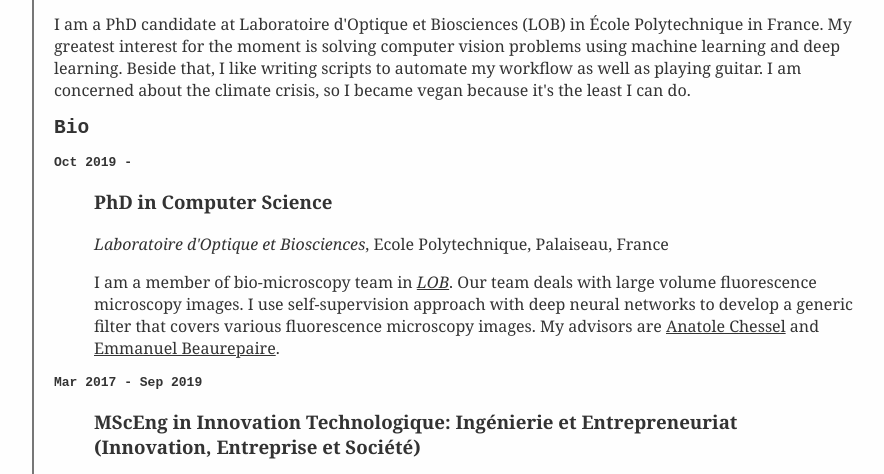
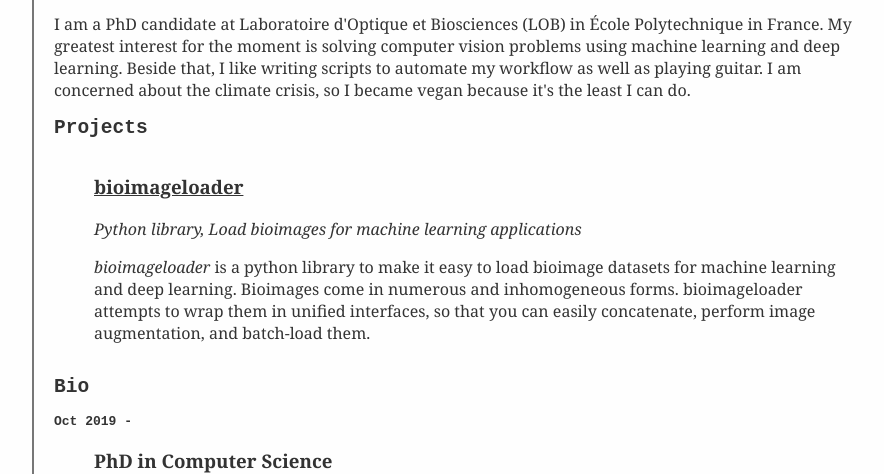
Before and after one commit to sbinnee/sbinnee.github.io, a plain HTML site: page index.html in a window 1280 px wide. Shown: the part 277-751 px from the top of the page, without its empty margins (187-1071 px from the left). Drawn offline with Linux system fonts and the light colour scheme.

Commit message:
Add projects

```diff
--- a/index.html
+++ b/index.html
@@ -70,13 +70,26 @@
   I am a PhD candidate at Laboratoire d'Optique et Biosciences (LOB) in École Polytechnique in France. My greatest interest for the moment is solving computer vision problems using machine learning and deep learning. Beside that, I like writing scripts to automate my workflow as well as playing guitar. I am concerned about the climate crisis, so I became vegan because it's the least I can do.
 </p>
 
+<h2>Projects</h2>
+<dl>
+  <div class="container-bio">
+    <dd>
+      <a class="a-link" href="https://github.com/LaboratoryOpticsBiosciences/bioimageloader" target="_blank"><h3>bioimageloader</h3></a>
+      <span class="org">Python library, Load bioimages for machine learning applications</span>
+      <p>
+        <i>bioimageloader</i> is a python library to make it easy to load bioimage datasets for machine learning and deep learning. Bioimages come in numerous and inhomogeneous forms. bioimageloader attempts to wrap them in unified interfaces, so that you can easily concatenate, perform image augmentation, and batch-load them.
+      </p>
+    </dd>
+  </div>
+</dl>
+
 <h2>Bio</h2>
 <dl>
   <div class="container-bio">
     <dt>Oct 2019 - </dt>
     <dd>
       <h3>PhD in Computer Science</h3>
-      <span class="org">Laboratoire d'Optique et Biosciences</span>, <span class="geo">Ecole Polytechnique, Palaiseau, France</span>
+      <span class="org">Laboratoire d'Optique et Biosciences</span>, <span class="geo">École Polytechnique, Palaiseau, France</span>
       <p>
         I am a member of bio-microscopy team in <a href="https://portail.polytechnique.edu/lob/en"><i>LOB</i></a>. Our team deals with large volume fluorescence microscopy images. I use self-supervision approach with deep neural networks to develop a generic filter that covers various fluorescence microscopy images. My advisors are <a href="https://portail.polytechnique.edu/lob/en/anatole-chessel">Anatole Chessel</a> and <a href="https://portail.polytechnique.edu/lob/node/351">Emmanuel Beaurepaire</a>.
       </p>
@@ -109,7 +122,7 @@
     <dt>Mar - Aug 2018</dt>
     <dd>
       <h3>Data Scientist Intern</h3>
-      <span class="org">Laboratoire d'Optique et Biosciences</span>, <span class="geo">Ecole Polytechnique, Palaiseau, France</span>
+      <span class="org">Laboratoire d'Optique et Biosciences</span>, <span class="geo">École Polytechnique, Palaiseau, France</span>
       <p>
         I came to France and first encountered machine learning and computer vision. Segmenting bio-medical fluorescence images was a cool thing. This opportunity was a turning point of my career towards computer science and machine learning.
       </p>
```
